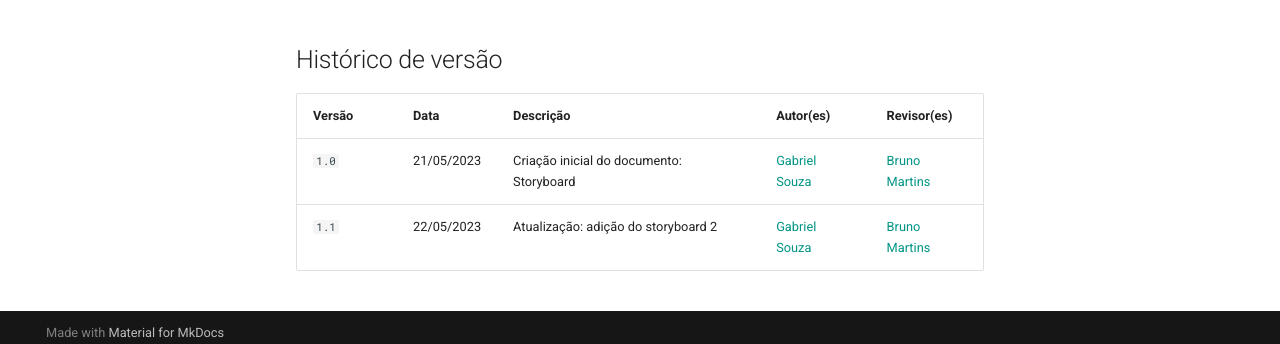
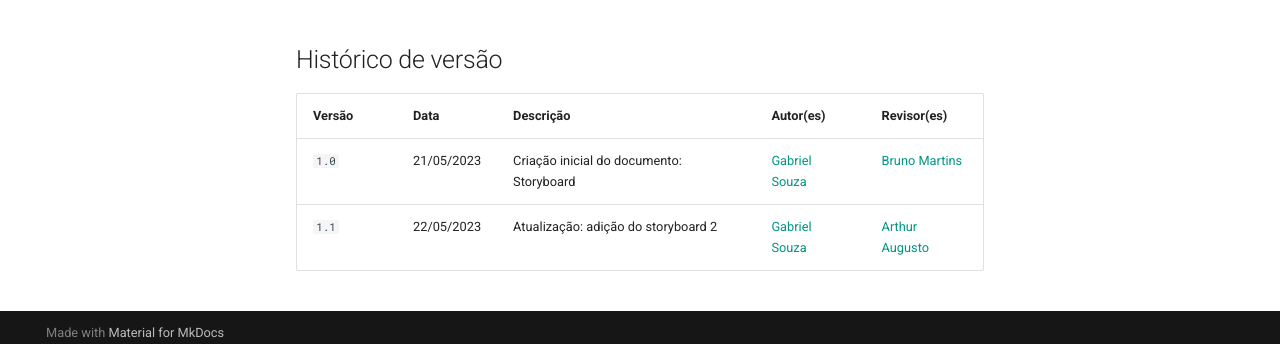
Before and after one commit to Interacao-Humano-Computador/2023.1-Alistamento, an MkDocs documentation site: the page built from docs/design_avaliacao_desenvolvimento/nivel1/storyboard/storyboard.md, in a window 1280 px wide and 900 px high, scrolled down 1022 px. Shown: the part 545-889 px from the top of the window. Built offline with MkDocs 1.6.1 and Material for MkDocs 9.7.7, drawn with Linux system fonts in a browser that asks for light colours; comment, search, counter and statistics services are not loaded.

Commit message:
Update storyboard.md
corrigindo revisor

```diff
--- a/docs/design_avaliacao_desenvolvimento/nivel1/storyboard/storyboard.md
+++ b/docs/design_avaliacao_desenvolvimento/nivel1/storyboard/storyboard.md
@@ -22,4 +22,4 @@ O Storyboard acima (Figura 2) representa um cenário na qual o usuário passa em
 | Versão | Data | Descrição | Autor(es) | Revisor(es) |
 | --- | --- | --- | --- | --- |
 |  `1.0`   | 21/05/2023 | Criação inicial do documento: Storyboard | [Gabriel Souza](https://github.com/GabrielMS00) | [Bruno Martins](https://github.com/gitbmvb) |
-| `1.1`   | 22/05/2023  |  Atualização: adição do storyboard 2 | [Gabriel Souza](https://github.com/GabrielMS00) | [Bruno Martins](https://github.com/gitbmvb) |
+| `1.1`   | 22/05/2023  |  Atualização: adição do storyboard 2 | [Gabriel Souza](https://github.com/GabrielMS00) | [Arthur Augusto](https://github.com/arthur-augusto) |
```
